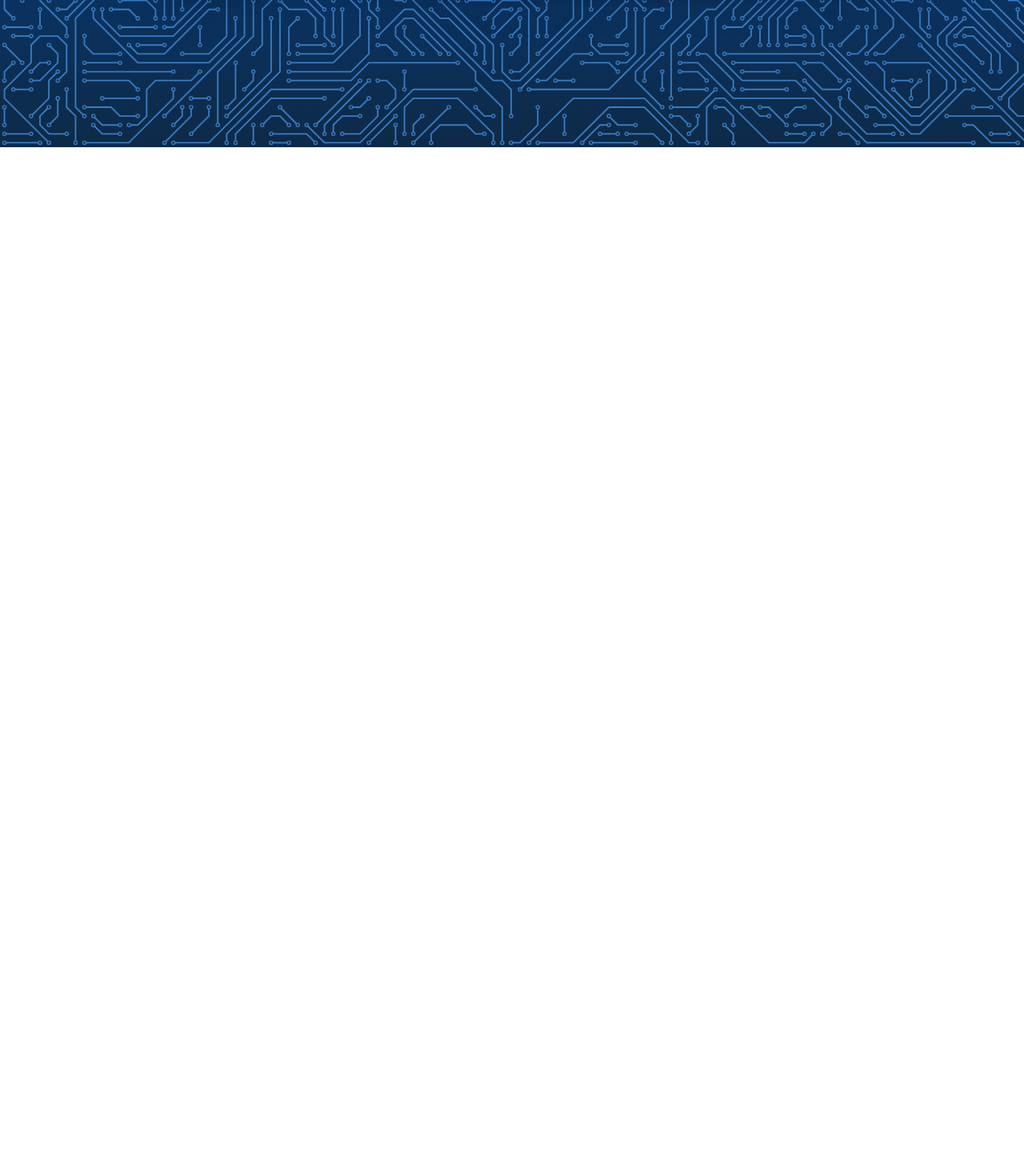
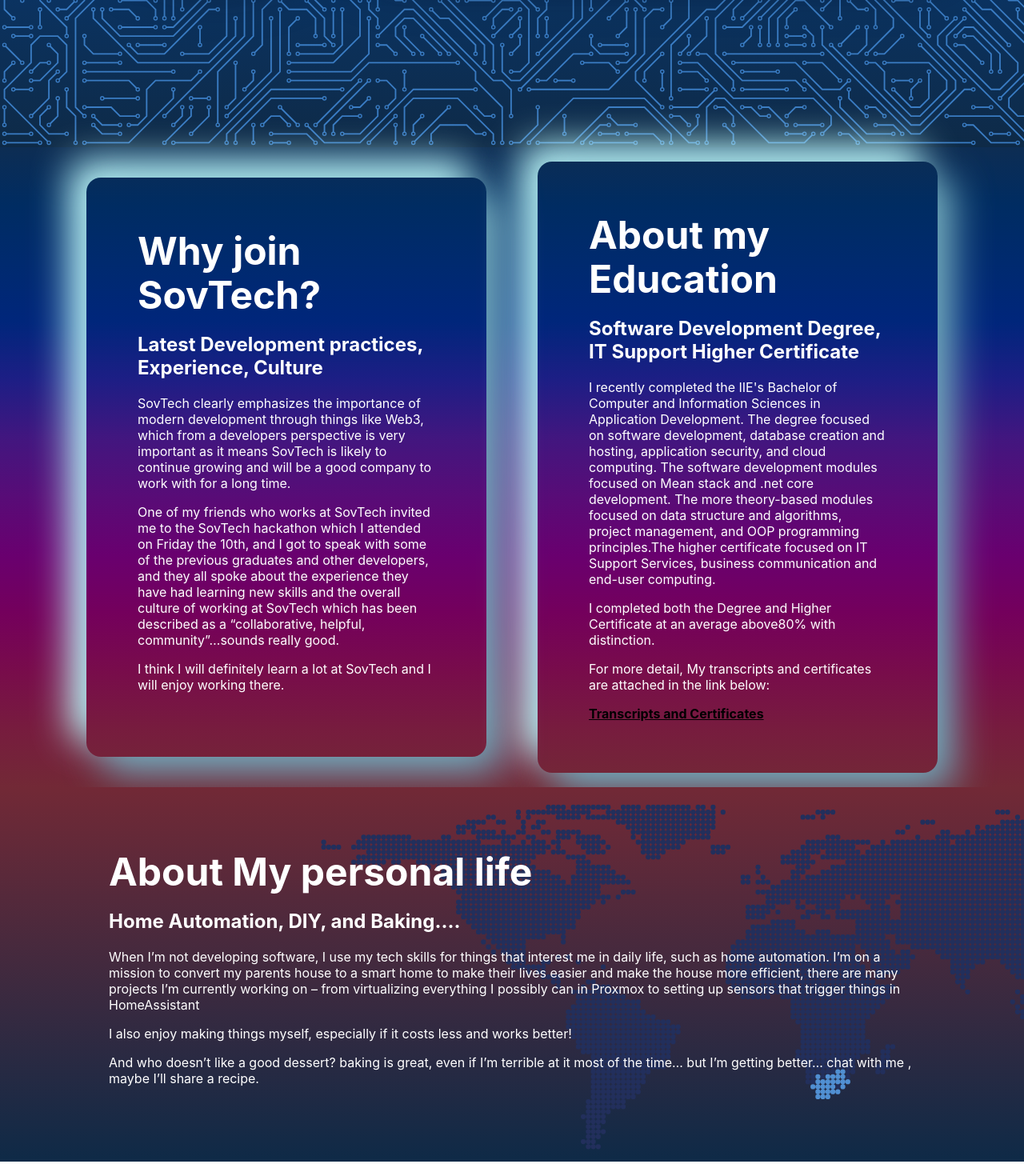
Before and after one commit to aqeelabader/sovtech-grad-assignment, a Next.js app: page / in a window 1280 px wide. Shown: the part 685-2155 px from the top of the page at 80% size. Before the commit the page ends 869 px from the top, so only its background shows below. Built offline with nearby package versions, Linux system fonts and the light colour scheme.

Commit message:
main area done

```diff
--- a/pages/index.js
+++ b/pages/index.js
@@ -46,6 +46,80 @@
         </section>
 
 
+        <section className={styles.midsection}>
+
+
+        <div className={styles.grid}>
+
+           <div className={styles.card}>
+            <h1 className={styles.smalltitle}>
+            Why join SovTech?
+            </h1>
+              <h2>Latest Development practices, Experience, Culture</h2>
+                <p>SovTech clearly emphasizes the importance of modern development through
+                  things like Web3, which from a developers perspective is very important as
+                   it means SovTech is likely to continue growing and will be a good company
+                    to work with for a long time.
+                 </p>One of my friends who works at SovTech invited me to the SovTech
+                 hackathon which I attended on Friday the 10th, and I got to speak with some of
+                  the previous graduates and other developers, and they all spoke about the
+                   experience they have had learning new skills and the overall culture of
+                    working at SovTech which has been described as
+                    a “collaborative, helpful, community”…sounds really good.
+                 <p>I think I will definitely learn a lot at SovTech and I will enjoy working there.
+                   </p>
+           </div>
+           <div className={styles.card}>
+            <h1 className={styles.smalltitle}>
+            About my Education
+            </h1>
+              <h2>Software Development Degree, IT Support Higher Certificate</h2>
+                <p>I recently completed the IIE&apos;s
+                   Bachelor of Computer and Information Sciences in Application Development. The degree focused on software
+                   development, database creation and hosting, application security, and cloud computing.
+                   The software development modules focused on Mean stack and .net core development. The more theory-based modules focused
+                    on data structure and algorithms,
+                   project management, and OOP programming principles.The higher certificate focused on IT Support Services, business communication and end-user computing.
+                 </p>
+
+                 <p>
+                 I completed both the Degree and Higher Certificate at an average above80% with distinction.
+                 </p>
+                 <p>For more detail, My transcripts and certificates are attached in the link below:</p>
+                 <a href="" className={styles.linkstyles}>Transcripts and Certificates</a>
+           </div>
+
+
+
+
+        </div>
+
+
+        </section>
+
+        <section className={styles.lastsection}>
+
+        <div className={styles.grid}>
+        <div className={styles.widecard}>
+            <h1 className={styles.smalltitle}>
+            About My personal life
+            </h1>
+              <h2>Home Automation, DIY, and Baking....</h2>
+                <p>When I’m not developing software, I use my tech skills for things that interest me in daily life, such as home automation.
+                   I’m on a mission to convert my parents house to a smart home to make their lives easier and make the house more efficient,
+                    there are many projects I’m currently working on – from virtualizing everything I possibly can in Proxmox to setting up
+                     sensors that trigger things in HomeAssistant
+                </p>
+                <p>I also enjoy making things myself, especially if it costs less and works better!</p>
+                <p>And who doesn’t like a good dessert? baking is great, even if I’m terrible at it most of the time…  but
+                  I’m getting better…  chat with me , maybe I’ll share a recipe.</p>
+           </div>
+
+        </div>
+
+        </section>
+
+
       </main>
 
     </div>
--- a/styles/Home.module.css
+++ b/styles/Home.module.css
@@ -61,3 +61,59 @@
   line-height: 1.15;
   font-size: 4rem;
 }
+
+
+.midsection{
+  height: 100vh;
+  width: 100%;
+  display: flex;
+  flex-direction: column;
+  justify-content: center;
+  align-items: center;
+  background-size: cover;
+  background-image: linear-gradient(to bottom, #0d2d53, #002c62, #002a6f, #00267b, #1d1e85, #42167f, #580c77, #69006f, #74005c, #780c4b, #771c3e, #722936);
+}
+
+.card {
+  margin: 2rem;
+  padding: 4rem;
+  text-align: left;
+  color: inherit;
+  text-decoration: none;
+  max-width: 500px;
+  background: transparent;
+  border-radius: 18px;
+  box-shadow: 20.42px 20.42px 47px #6EA6B8, -20.42px -20.42px 47px #C4FFFF;
+}
+
+.smalltitle {
+  margin: 0;
+  line-height: 1.15;
+  font-size: 3rem;
+}
+
+.linkstyles{
+  color: #000000;
+  font-weight: bold;
+  text-decoration: underline;
+}
+
+.lastsection{
+  height: 468px;
+  width: 100%;
+  display: flex;
+  flex-direction: column;
+  justify-content: center;
+  align-items: center;
+  background-size: cover;
+  background-image: url(../public/worldmap.svg);
+}
+
+.widecard {
+  margin: 2rem;
+  padding: 4rem;
+  text-align: left;
+  color: inherit;
+  text-decoration: none;
+  max-width: 1200px;
+}
```
